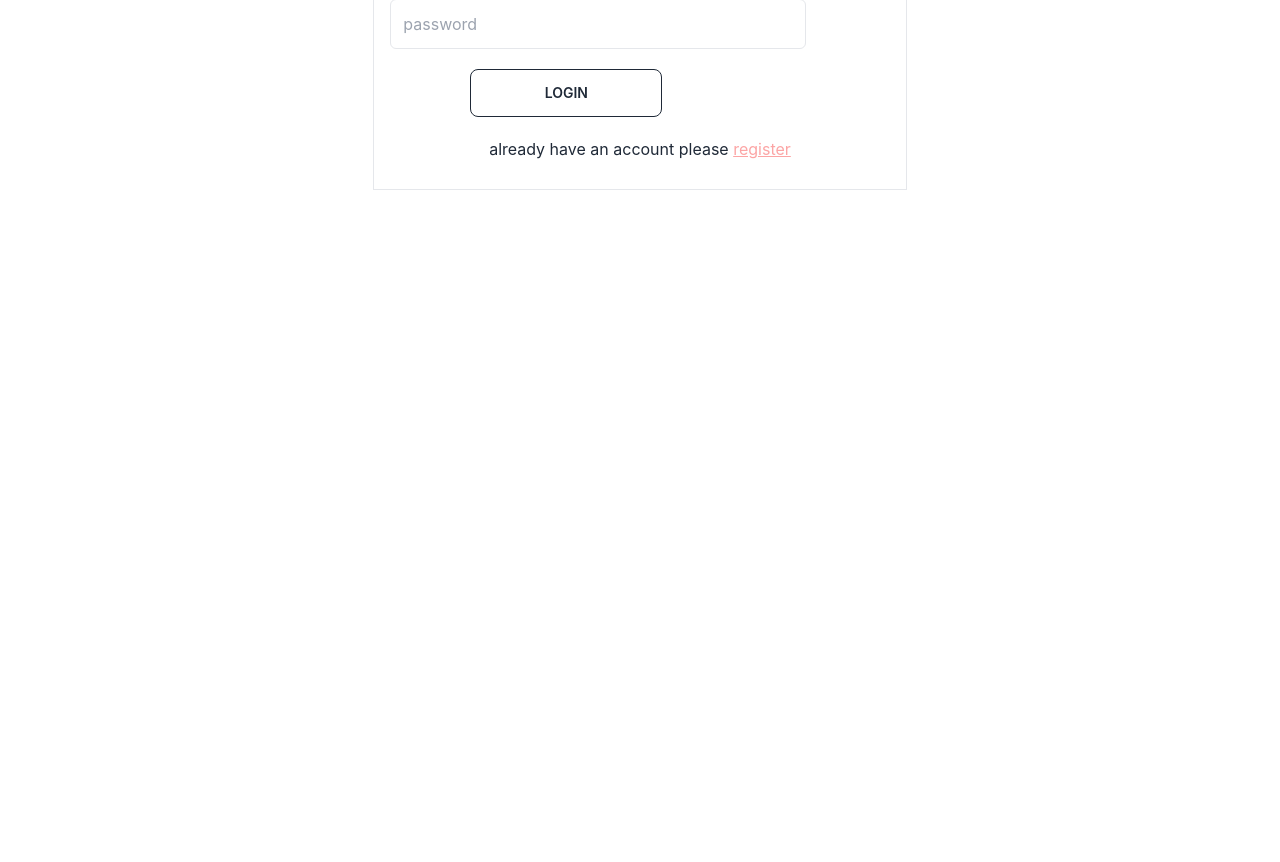
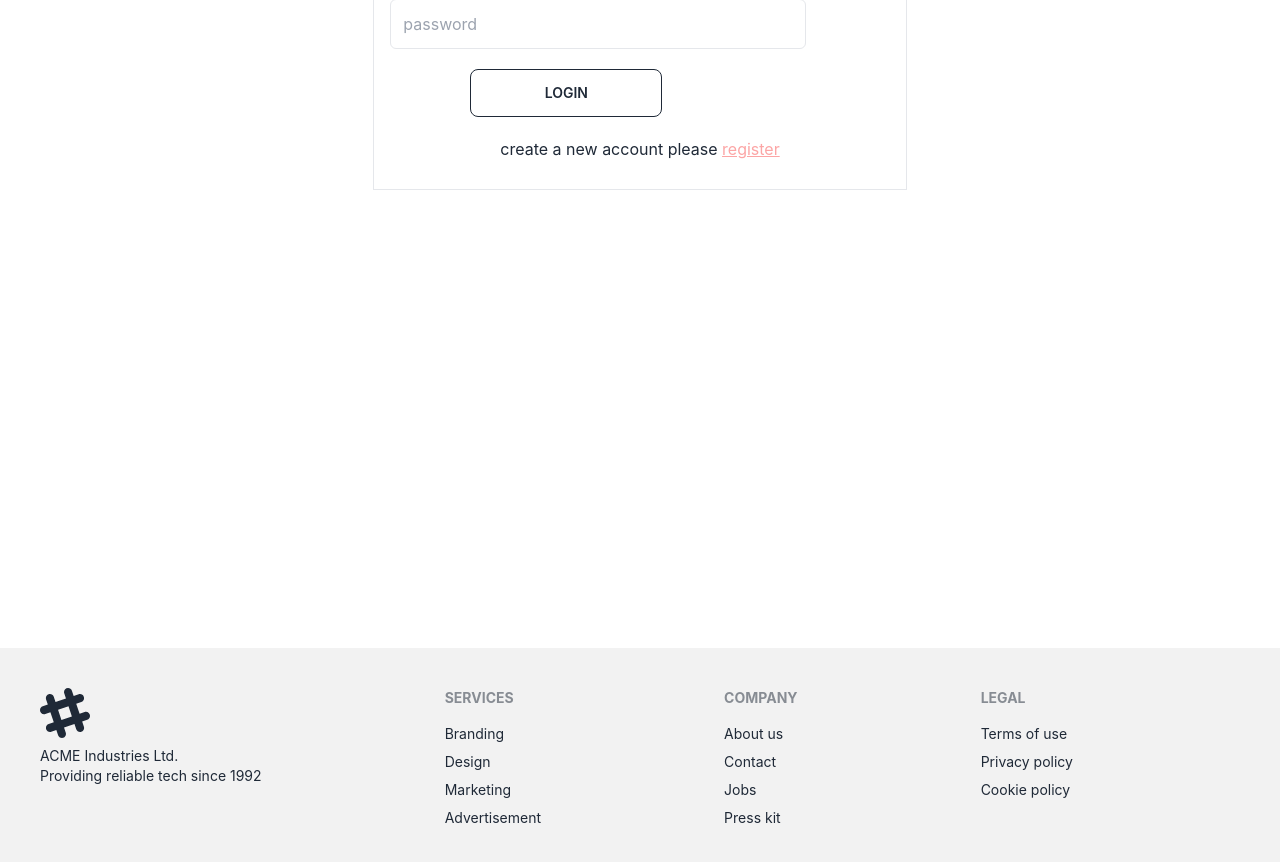
Before and after one commit to Rajikul340/master-builder-cline-as11, a React (Create React App) app: page /login in a window 1280 px wide. Shown: the part 280-1142 px from the top of the page. Before the commit the page ends 800 px from the top, so only its background shows below. Built offline with nearby package versions, Linux system fonts and the light colour scheme; no server answers.

Commit message:
footer page added

```diff
--- a/src/Components/Layout/Main.js
+++ b/src/Components/Layout/Main.js
@@ -1,12 +1,16 @@
 import React from 'react';
 import { Outlet } from 'react-router-dom';
 import Header from '../Pages/Header/Header';
+import Footer  from '../Pages/Footer/Footer';
 
 const Main = () => {
     return (
         <div>
           <Header></Header>
-          <Outlet></Outlet>
+          <div className='outletHight' >
+          <Outlet ></Outlet>
+          </div>
+          <Footer></Footer>
         </div>
     );
 };
--- a/src/Components/Pages/Banner/Banner.js
+++ b/src/Components/Pages/Banner/Banner.js
@@ -2,7 +2,7 @@
 import banner1 from '../../../image/blog-grid-1.jpg';
 import banner2 from '../../../image/banner-1.jpg';
 import banner3 from '../../../image/banner-2.jpg';
-import './Banner.css'
+import '../Style/Style.css'
 
 const Banner = () => {
     return (
--- a/src/Components/Pages/Footer/Footer.js
+++ b/src/Components/Pages/Footer/Footer.js
@@ -1,10 +1,35 @@
 import React from 'react';
 
 const Footer = () => {
+
+
     return (
+        <footer className="footer p-10 bg-base-200 text-base-content fixed-bottom">
         <div>
-            <h1>footer</h1>
+          <svg width="50" height="50" viewBox="0 0 24 24" xmlns="http://www.w3.org/2000/svg" fillRule="evenodd" clipRule="evenodd" className="fill-current"><path d="M22.672 15.226l-2.432.811.841 2.515c.33 1.019-.209 2.127-1.23 2.456-1.15.325-2.148-.321-2.463-1.226l-.84-2.518-5.013 1.677.84 2.517c.391 1.203-.434 2.542-1.831 2.542-.88 0-1.601-.564-1.86-1.314l-.842-2.516-2.431.809c-1.135.328-2.145-.317-2.463-1.229-.329-1.018.211-2.127 1.231-2.456l2.432-.809-1.621-4.823-2.432.808c-1.355.384-2.558-.59-2.558-1.839 0-.817.509-1.582 1.327-1.846l2.433-.809-.842-2.515c-.33-1.02.211-2.129 1.232-2.458 1.02-.329 2.13.209 2.461 1.229l.842 2.515 5.011-1.677-.839-2.517c-.403-1.238.484-2.553 1.843-2.553.819 0 1.585.509 1.85 1.326l.841 2.517 2.431-.81c1.02-.33 2.131.211 2.461 1.229.332 1.018-.21 2.126-1.23 2.456l-2.433.809 1.622 4.823 2.433-.809c1.242-.401 2.557.484 2.557 1.838 0 .819-.51 1.583-1.328 1.847m-8.992-6.428l-5.01 1.675 1.619 4.828 5.011-1.674-1.62-4.829z"></path></svg>
+          <p>ACME Industries Ltd.<br/>Providing reliable tech since 1992</p>
         </div>
+        <div>
+          <span className="footer-title">Services</span>
+          <a className="link link-hover">Branding</a>
+          <a className="link link-hover">Design</a>
+          <a className="link link-hover">Marketing</a>
+          <a className="link link-hover">Advertisement</a>
+        </div>
+        <div>
+          <span className="footer-title">Company</span>
+          <a className="link link-hover">About us</a>
+          <a className="link link-hover">Contact</a>
+          <a className="link link-hover">Jobs</a>
+          <a className="link link-hover">Press kit</a>
+        </div>
+        <div>
+          <span className="footer-title">Legal</span>
+          <a className="link link-hover">Terms of use</a>
+          <a className="link link-hover">Privacy policy</a>
+          <a className="link link-hover">Cookie policy</a>
+        </div>
+      </footer>
     );
 };
 
--- a/src/Components/Pages/Login/Login.js
+++ b/src/Components/Pages/Login/Login.js
@@ -45,7 +45,7 @@
 
             <div className='text-center mt-5'>
 
-                <p className='text-center'>already have an account please <Link to='/register' className='text-red-300 underline'>register</Link></p>
+                <p className='text-center'>create a new account please <Link to='/register' className='text-red-300 underline'>register</Link></p>
             </div>
 
             <div className='text-center my-3 '>
--- a/src/Components/Pages/Banner/Banner.css
+++ b/src/Components/Pages/Style/Style.css
@@ -13,3 +13,6 @@
     width: 1300px;
 
   }
+  .outletHight{
+    min-height: 100vh;
+  }
```
